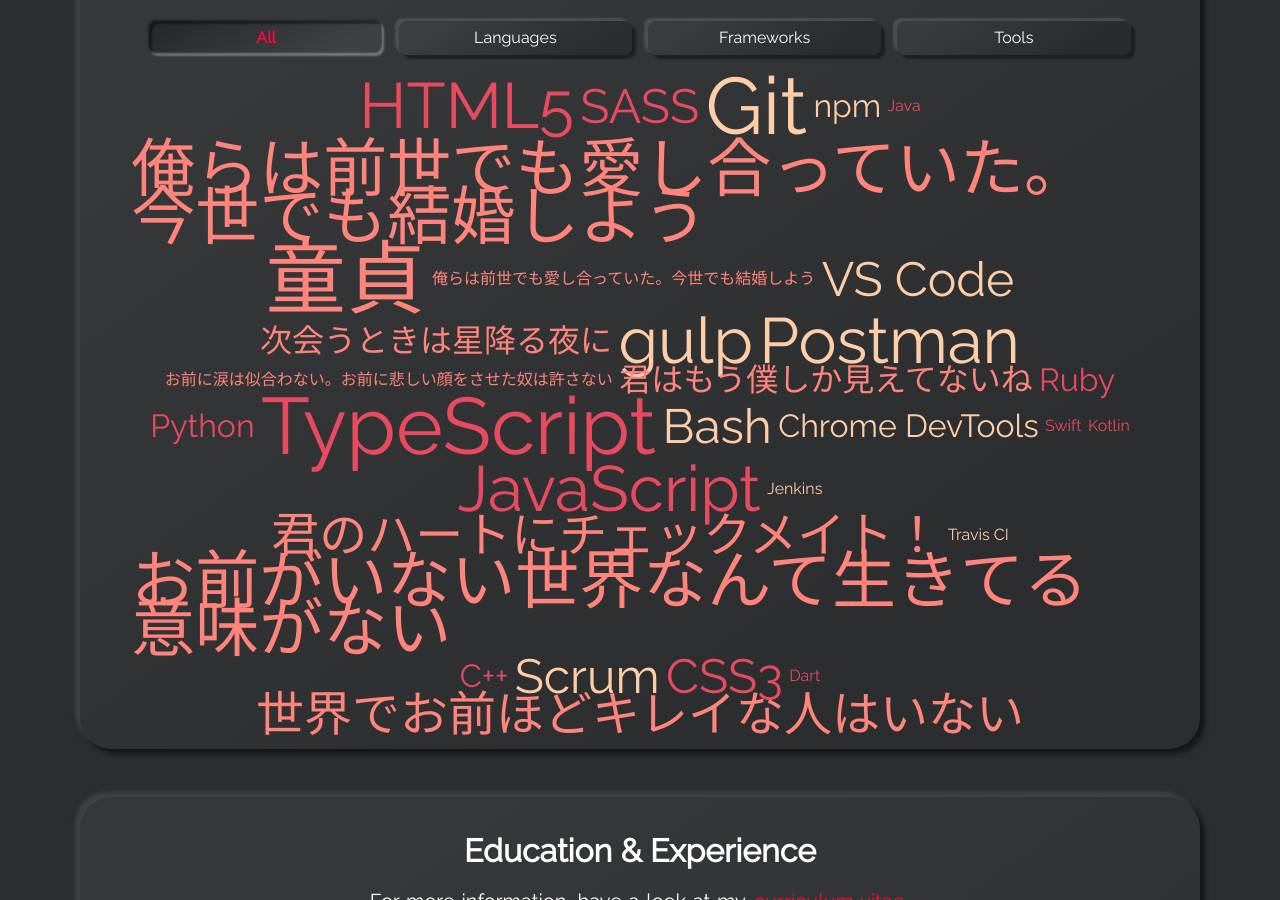
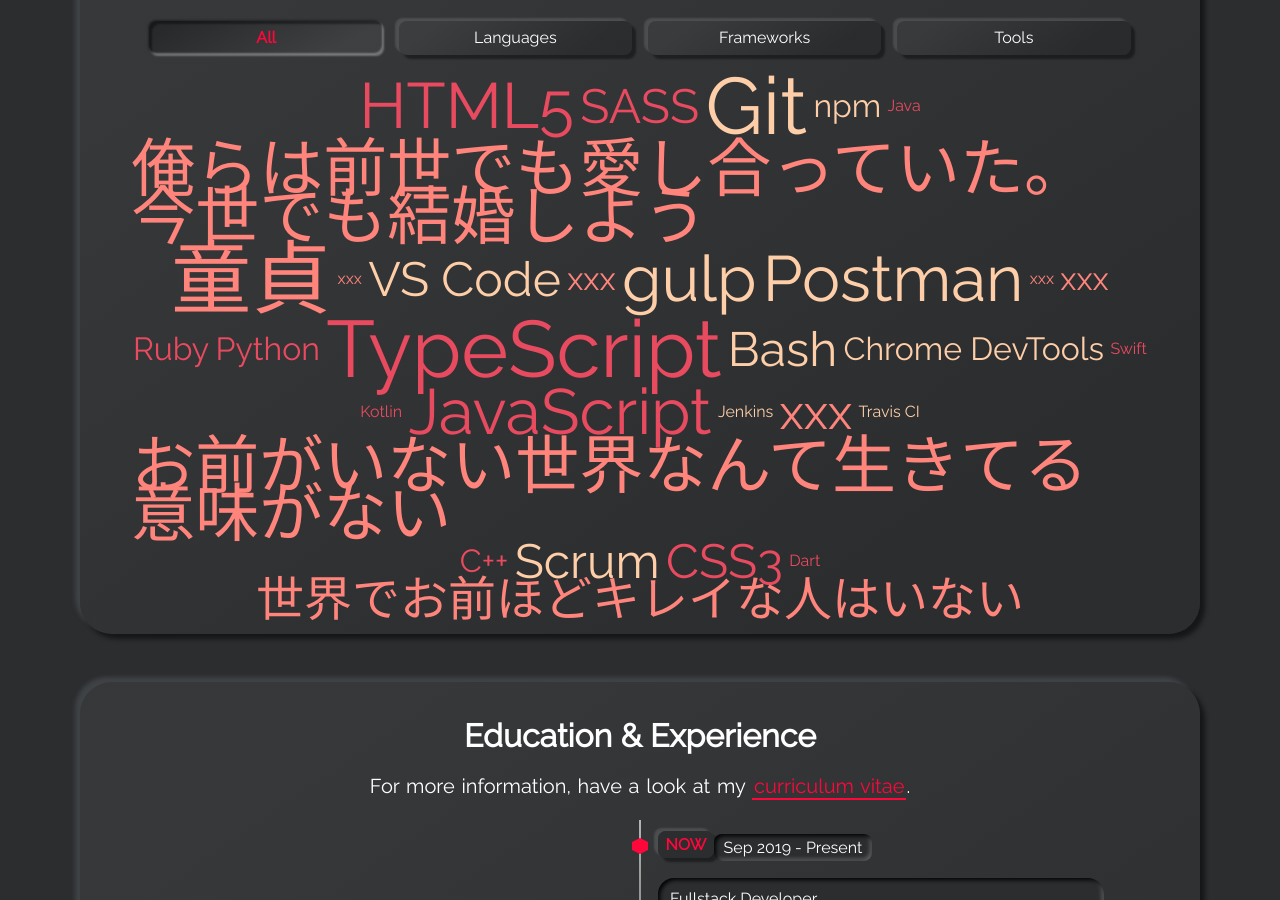
Before and after one commit to takagotch/o2830, a Jekyll site: the page built from index.html, in a window 1280 px wide and 900 px high, scrolled down 1497 px. Built offline with Jekyll 4.4.1, drawn with Linux system fonts in a browser that asks for light colours.

Commit message:
Update skills-frameworks.yml

```diff
--- a/_data/skills-frameworks.yml
+++ b/_data/skills-frameworks.yml
@@ -14,19 +14,19 @@
 - name: お前がいない世界なんて生きてる意味がない
   weight: 4
 
-- name: お前に涙は似合わない。お前に悲しい顔をさせた奴は許さない
+- name: xxx
   weight: 1
 
-- name: 君はもう僕しか見えてないね
+- name: xxx
   weight: 2
 
-- name: 君のハートにチェックメイト！
+- name: xxx
   weight: 3
 
-- name: 俺らは前世でも愛し合っていた。今世でも結婚しよう
+- name: xxx
   weight: 1
 
-- name: 次会うときは星降る夜に
+- name: xxx
   weight: 2
 
 - name: 俺らは前世でも愛し合っていた。今世でも結婚しよう
```
